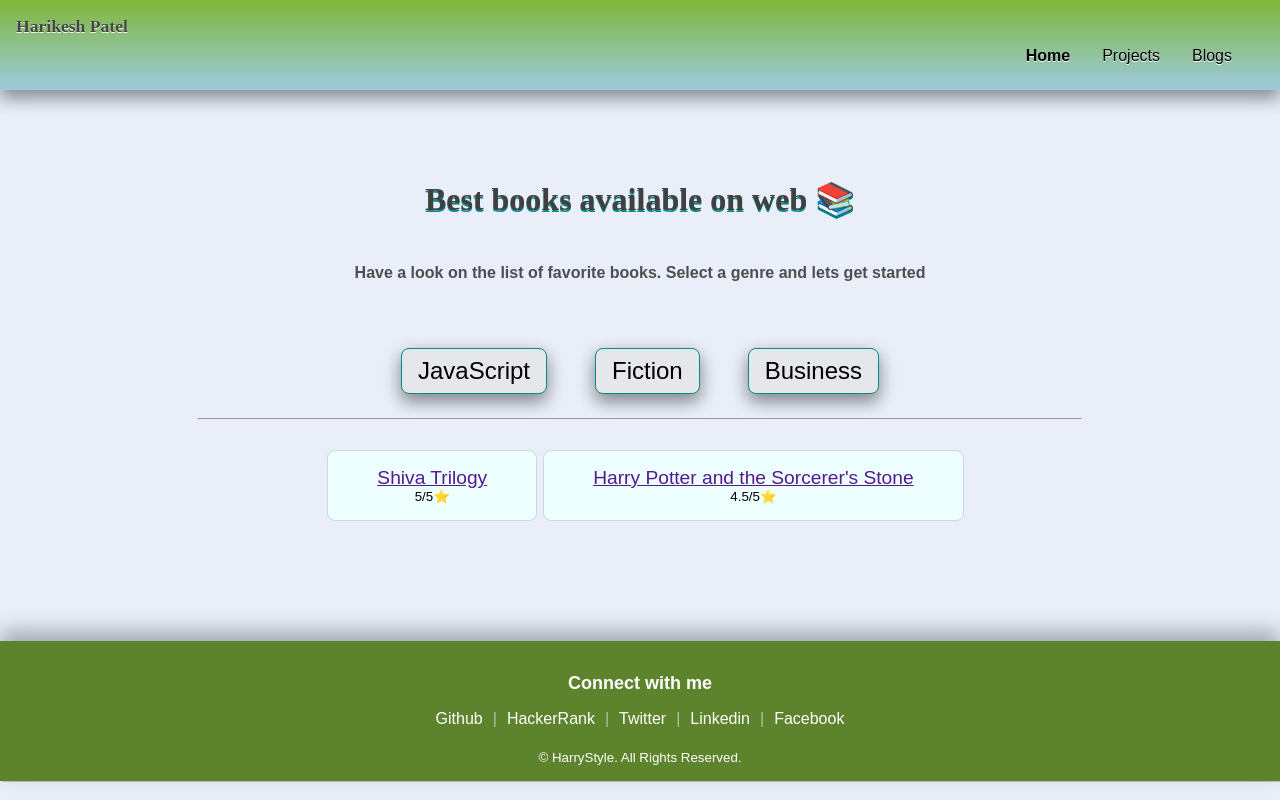
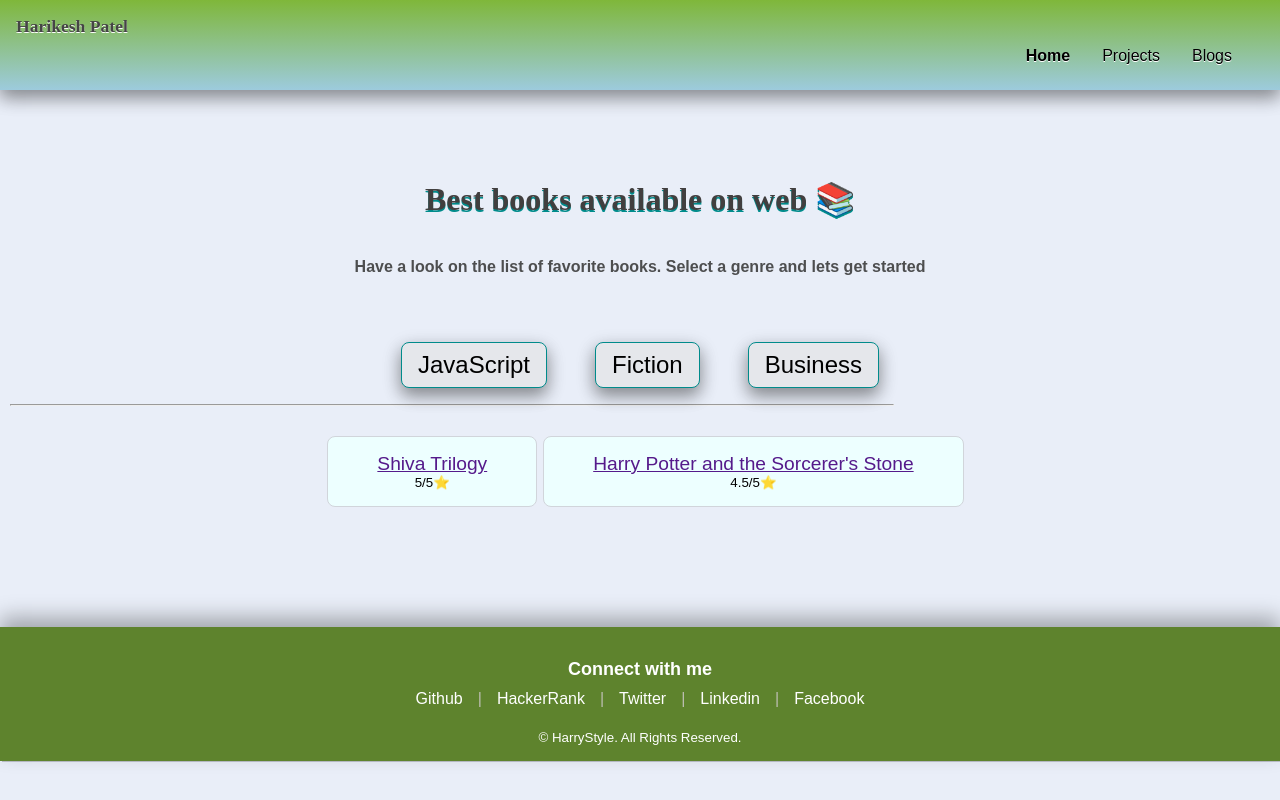
Before and after one commit to kumarharikesh/Book-recommendation-app, a React (Create React App) app: page / in a window 1280 px wide. Built offline with nearby package versions, Linux system fonts and the light colour scheme; a web font is replaced by a local one.

Commit message:
Update styles.css

```diff
--- a/src/styles.css
+++ b/src/styles.css
@@ -111,6 +111,11 @@
 }
 
 /** Footers css **/
+
+* {
+  margin: 0;
+}
+
 .footer {
   background-color: #5e832d;
   padding: 2rem 1rem;
@@ -123,7 +128,7 @@
 .footer .link {
   color: white;
   transition: 0.3s;
-    padding: 10px 10px;
+  padding: 15px;
 }
 .footer .link:hover {
   color: rgba(255, 255, 255, 0.621);
```
Lines whose indentation alone changed are shown as unchanged.
